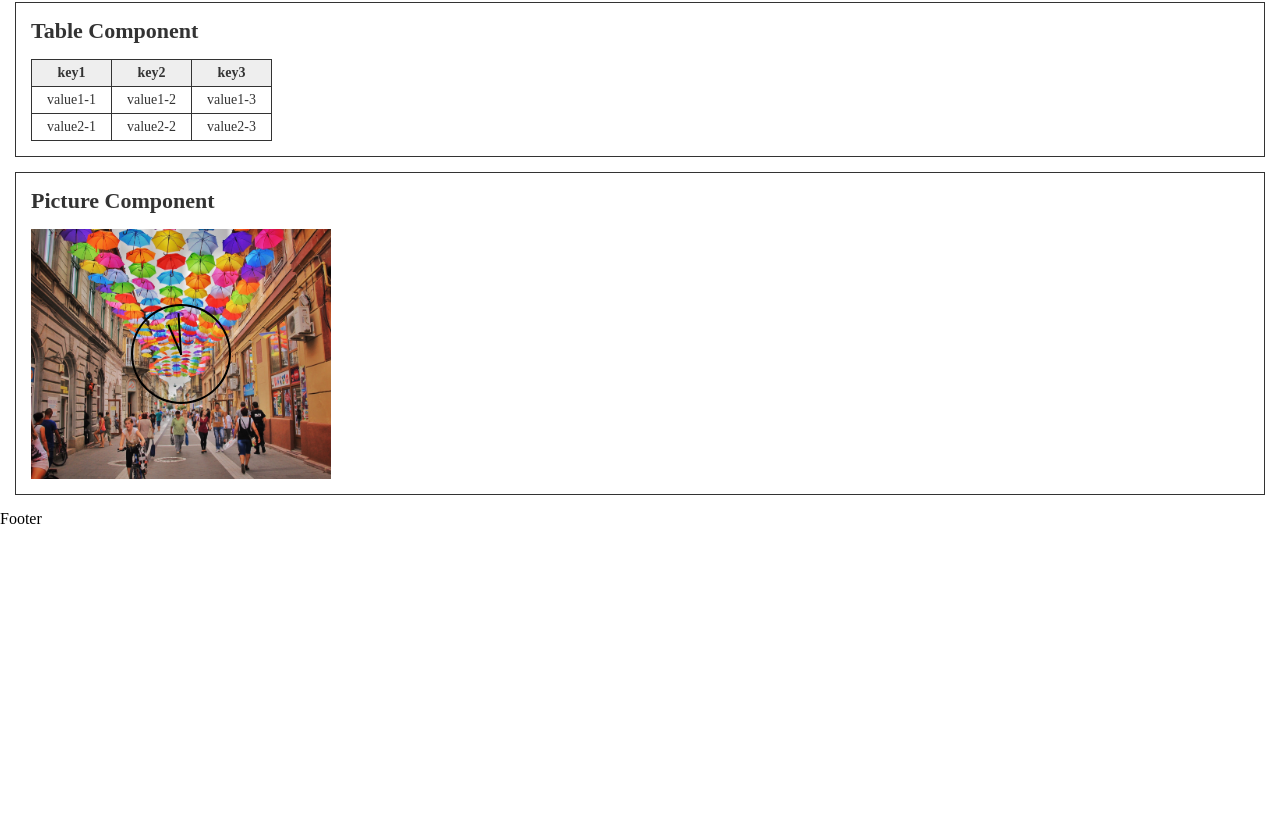
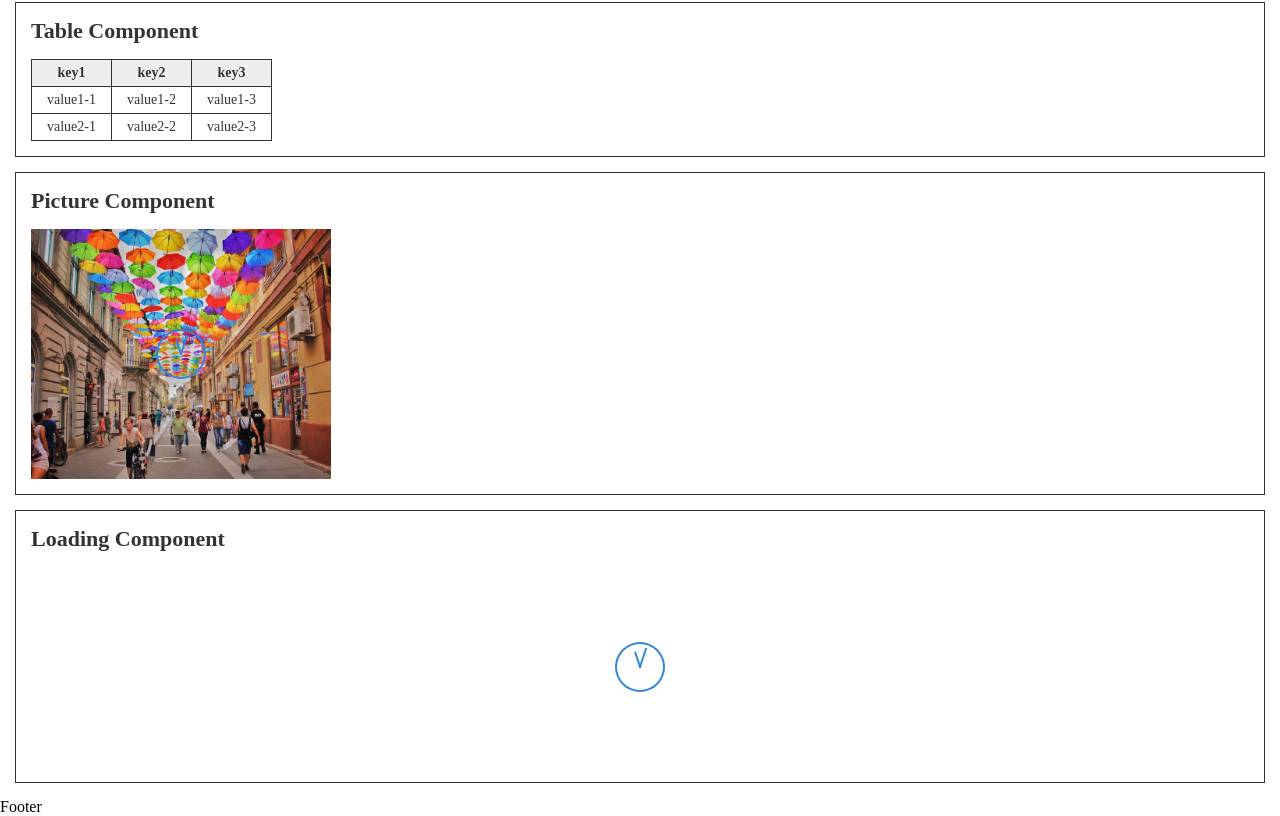
Before and after one commit to wknowpark797/next-culture-portfolio, a Next.js app: page /dev in a window 1280 px wide. Shown: the part 357-1173 px from the top of the page. Before the commit the page ends 885 px from the top, so only its background shows below. Built offline with nearby package versions, Linux system fonts and the light colour scheme.

Commit message:
react-spinners기반 Loading.jsx 컴포넌트 분리

```diff
--- /dev/null
+++ b/components/atoms/Loading/Loading.jsx
@@ -0,0 +1,20 @@
+import { ClockLoader } from 'react-spinners';
+import clsx from 'clsx';
+import styles from './Loading.module.scss';
+
+export function Loading({ className, size = 50, loading = true, color = '#3387da' }) {
+	return (
+		<ClockLoader
+			className={clsx(styles.loading, className)}
+			cssOverride={{
+				position: 'absolute',
+				top: '50%',
+				left: '50%',
+				transform: 'translate(-50%, -50%)',
+			}}
+			size={size}
+			loading={loading}
+			color={color}
+		/>
+	);
+}
--- /dev/null
+++ b/components/atoms/Loading/Loading.module.scss
@@ -0,0 +1,2 @@
+.loading {
+}
--- a/components/atoms/Pic/Pic.jsx
+++ b/components/atoms/Pic/Pic.jsx
@@ -1,5 +1,5 @@
 import Image from 'next/image';
-import { ClockLoader } from 'react-spinners';
+import { Loading } from '../Loading/Loading';
 import { useState } from 'react';
 import clsx from 'clsx';
 import styles from './Pic.module.scss';
@@ -19,16 +19,7 @@ export function Pic({ style, className, imgSrc, imgAlt, priority = false }) {
 			/>
 
 			{/* Image Loading */}
-			<ClockLoader
-				cssOverride={{
-					position: 'absolute',
-					top: '50%',
-					left: '50%',
-					transform: 'translate(-50%, -50%)',
-				}}
-				size={100}
-				loading={!IsLoaded}
-			/>
+			<Loading loading={!IsLoaded} />
 		</div>
 	);
 }
--- a/pages/dev/index.jsx
+++ b/pages/dev/index.jsx
@@ -3,6 +3,7 @@ import { Btn } from '@/components/atoms/Button/Btn';
 import { Input } from '@/components/atoms/Form/Input';
 import { Table } from '@/components/atoms/Table/Table';
 import { Pic } from '@/components/atoms/Pic/Pic';
+import { Loading } from '@/components/atoms/Loading/Loading';
 import { useState } from 'react';
 import clsx from 'clsx';
 import styles from './style.module.scss';
@@ -63,6 +64,13 @@ function index() {
 						<Pic imgSrc={'/images/example.jpg'} imgAlt={'example.jpg'} priority={true} />
 					</div>
 				</article>
+
+				<article>
+					<h2>Loading Component</h2>
+					<div className={clsx(styles.loadingFrame)}>
+						<Loading />
+					</div>
+				</article>
 			</section>
 		</>
 	);
--- a/pages/dev/style.module.scss
+++ b/pages/dev/style.module.scss
@@ -21,4 +21,10 @@
 		width: 300px;
 		height: 250px;
 	}
+
+	.loadingFrame {
+		position: relative;
+		width: 100%;
+		height: 200px;
+	}
 }
```
